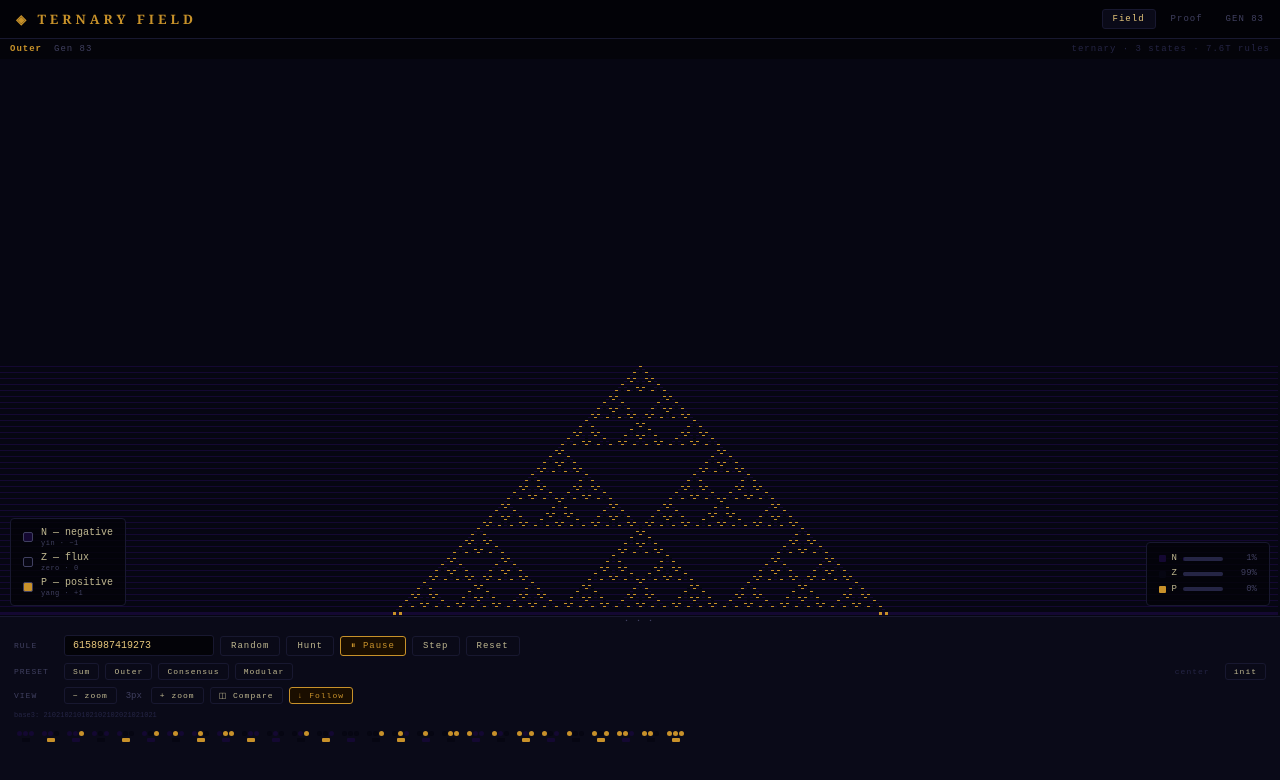
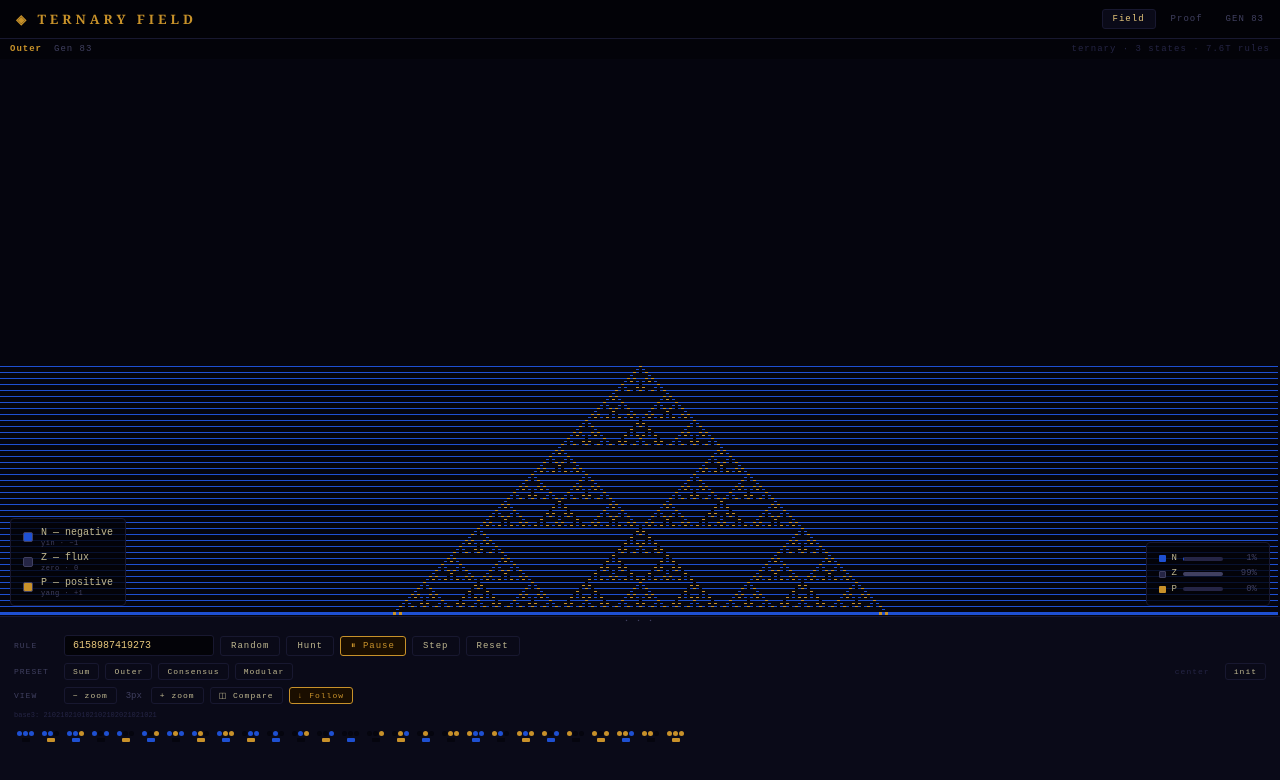
Before and after one commit to heyneeff/ternary, a plain HTML site: page index.html in a window 1280 px wide. Drawn offline with Linux system fonts and the light colour scheme.

Commit message:
Fix color contrast: N = clear blue, Z = true black, P = gold
Blue/black were indistinguishable. N is now a visible medium blue (#1e50d2)
and Z is a true near-black void (#05050e), making all 3 states clearly distinct.

Co-Authored-By: Claude Sonnet 4.6 <noreply@anthropic.com>

```diff
--- a/index.html
+++ b/index.html
@@ -163,11 +163,11 @@ pre{font-size:10px;color:var(--goldL);line-height:1.8;overflow-x:auto}
 
       <div class="ov" id="ov-legend">
         <div class="ol">
-          <div class="ol-dot" style="background:#140832"></div>
+          <div class="ol-dot" style="background:#1e50d2"></div>
           <div class="ol-label"><div class="ol-name">N — negative</div><div class="ol-desc">yin · −1</div></div>
         </div>
         <div class="ol">
-          <div class="ol-dot" style="background:#060612"></div>
+          <div class="ol-dot" style="background:#252545;border-color:#404060"></div>
           <div class="ol-label"><div class="ol-name">Z — flux</div><div class="ol-desc">zero · 0</div></div>
         </div>
         <div class="ol">
@@ -285,11 +285,11 @@ const branch3= (t,nFn,zFn,pFn) => t===N ? nFn() : t===Z ? zFn() : pFn();
 // TERNARY CA ENGINE
 // ═══════════════════════════════════════════════════════════════
 const TRIT_RGB=[
-  [20,  8, 50],   // N  — deep indigo
-  [ 6,  6, 18],   // Z  — near-black void
+  [30, 80,210],   // N  — clear blue
+  [ 5,  5, 14],   // Z  — true void/black
   [200,145, 40],  // P  — warm gold
 ];
-const TRIT_CSS=['#140832','#060612','#c8912a'];
+const TRIT_CSS=['#1e50d2','#05050e','#c8912a'];
 
 function encNbr(l,c,r){ return (l+1)*9+(c+1)*3+(r+1); }
 
@@ -373,7 +373,7 @@ function isInteresting(rule,cols){
 // Rule 90: output = left XOR right  (the binary analog of Outer)
 // ═══════════════════════════════════════════════════════════════
 const BINARY_RGB=[
-  [6, 6, 18],      // 0 — near-black
+  [5, 5, 14],      // 0 — true void
   [200,145,40],    // 1 — gold
 ];
 const BINARY_RULE=90;
@@ -578,8 +578,8 @@ function updateStats(){
   for(let i=0;i<n;i++){ if(cells[i]===N)cN++; else if(cells[i]===Z)cZ++; else cP++; }
   const pN=(cN/n*100).toFixed(0), pZ=(cZ/n*100).toFixed(0), pP=(cP/n*100).toFixed(0);
   document.getElementById('ov-stats').innerHTML=`
-    <div class="os-row"><div class="os-dot" style="background:#140832"></div>N<div class="os-bar"><div class="os-fill" style="width:${pN}%;background:#1a0a4a"></div></div><span class="os-pct">${pN}%</span></div>
-    <div class="os-row"><div class="os-dot" style="background:#060612"></div>Z<div class="os-bar"><div class="os-fill" style="width:${pZ}%;background:#252545"></div></div><span class="os-pct">${pZ}%</span></div>
+    <div class="os-row"><div class="os-dot" style="background:#1e50d2"></div>N<div class="os-bar"><div class="os-fill" style="width:${pN}%;background:#1e50d2"></div></div><span class="os-pct">${pN}%</span></div>
+    <div class="os-row"><div class="os-dot" style="background:#252545;border:1px solid #404060"></div>Z<div class="os-bar"><div class="os-fill" style="width:${pZ}%;background:#404060"></div></div><span class="os-pct">${pZ}%</span></div>
     <div class="os-row"><div class="os-dot" style="background:#c8912a"></div>P<div class="os-bar"><div class="os-fill" style="width:${pP}%;background:#c8922a"></div></div><span class="os-pct">${pP}%</span></div>`;
 }
 
```
